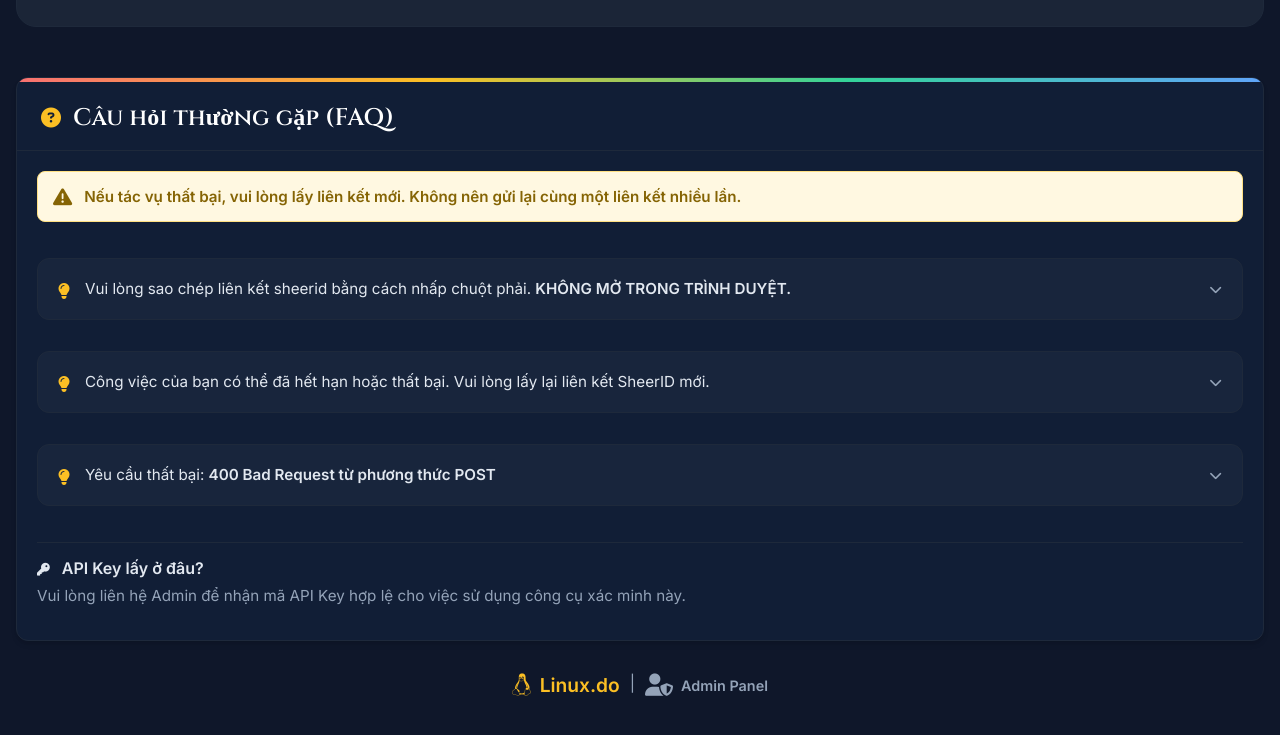
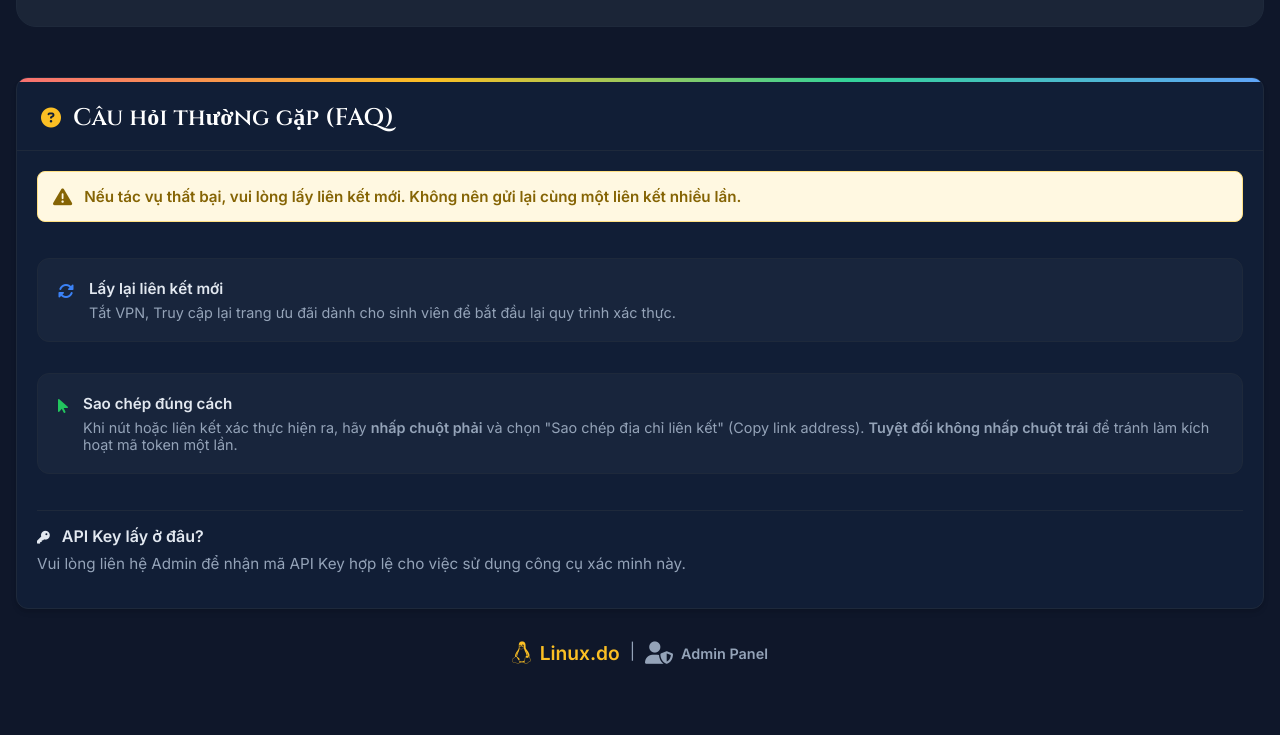
Before and after one commit to TanProv/Fork1key, a website: page public/index.html in a window 1280 px wide. Shown: the part 2057-2792 px from the top of the page. After the commit the page ends 2770 px from the top, so only its background shows below. Drawn offline with Linux system fonts and the light colour scheme; no server answers.

Commit message:
Update FAQ content with improved instructions

```diff
--- a/public/index.html
+++ b/public/index.html
@@ -259,33 +259,29 @@ Công cụ này chỉ dành cho Goo Student Discount Verification IDs (IP Mỹ).
                             mới. Không nên gửi lại cùng một liên kết nhiều lần.</span>
                     </div>
 
-                    <!-- FAQ items from image -->
+                    <!-- FAQ items - Updated -->
                     <div class="faq-item"
                         style="margin-bottom: 15px; background: rgba(255, 255, 255, 0.03); border: 1px solid var(--card-border); border-radius: 12px; padding: 20px; display: flex; align-items: flex-start; gap: 15px;">
-                        <i class="fas fa-lightbulb" style="color: #fbbf24; margin-top: 4px;"></i>
-                        <p style="color: var(--text-primary); font-size: 0.95rem; margin: 0; flex: 1;">Vui lòng sao chép
-                            liên kết sheerid bằng cách nhấp chuột phải. <b>KHÔNG MỞ TRONG TRÌNH DUYỆT.</b></p>
-                        <i class="fas fa-chevron-down"
-                            style="color: var(--text-secondary); font-size: 0.8rem; margin-top: 5px;"></i>
-                    </div>
-
-                    <div class="faq-item"
-                        style="margin-bottom: 15px; background: rgba(255, 255, 255, 0.03); border: 1px solid var(--card-border); border-radius: 12px; padding: 20px; display: flex; align-items: flex-start; gap: 15px;">
-                        <i class="fas fa-lightbulb" style="color: #fbbf24; margin-top: 4px;"></i>
-                        <p style="color: var(--text-primary); font-size: 0.95rem; margin: 0; flex: 1;">Công việc của bạn
-                            có thể đã hết hạn hoặc thất bại. Vui lòng lấy lại liên kết SheerID mới.</p>
-                        <i class="fas fa-chevron-down"
-                            style="color: var(--text-secondary); font-size: 0.8rem; margin-top: 5px;"></i>
+                        <i class="fas fa-sync-alt" style="color: #3b82f6; margin-top: 4px;"></i>
+                        <div style="flex: 1;">
+                            <p style="color: var(--text-primary); font-size: 0.95rem; margin: 0; font-weight: 600;">Lấy
+                                lại liên kết mới</p>
+                            <p style="color: var(--text-secondary); font-size: 0.9rem; margin-top: 6px;">Tắt VPN, Truy
+                                cập lại trang ưu đãi dành cho sinh viên để bắt đầu lại quy trình xác thực.</p>
+                        </div>
                     </div>
 
                     <div class="faq-item"
                         style="margin-bottom: 20px; background: rgba(255, 255, 255, 0.03); border: 1px solid var(--card-border); border-radius: 12px; padding: 20px; display: flex; align-items: flex-start; gap: 15px;">
-                        <i class="fas fa-lightbulb" style="color: #fbbf24; margin-top: 4px;"></i>
-                        <p style="color: var(--text-primary); font-size: 0.95rem; margin: 0; flex: 1;">Yêu cầu thất bại:
-                            <b>400 Bad Request từ phương thức POST</b>
-                        </p>
-                        <i class="fas fa-chevron-down"
-                            style="color: var(--text-secondary); font-size: 0.8rem; margin-top: 5px;"></i>
+                        <i class="fas fa-mouse-pointer" style="color: #22c55e; margin-top: 4px;"></i>
+                        <div style="flex: 1;">
+                            <p style="color: var(--text-primary); font-size: 0.95rem; margin: 0; font-weight: 600;">Sao
+                                chép đúng cách</p>
+                            <p style="color: var(--text-secondary); font-size: 0.9rem; margin-top: 6px;">Khi nút hoặc
+                                liên kết xác thực hiện ra, hãy <b>nhấp chuột phải</b> và chọn "Sao chép địa chỉ liên
+                                kết" (Copy link address). <b>Tuyệt đối không nhấp chuột trái</b> để tránh làm kích hoạt
+                                mã token một lần.</p>
+                        </div>
                     </div>
 
                     <!-- Keep the original important ones?
```
